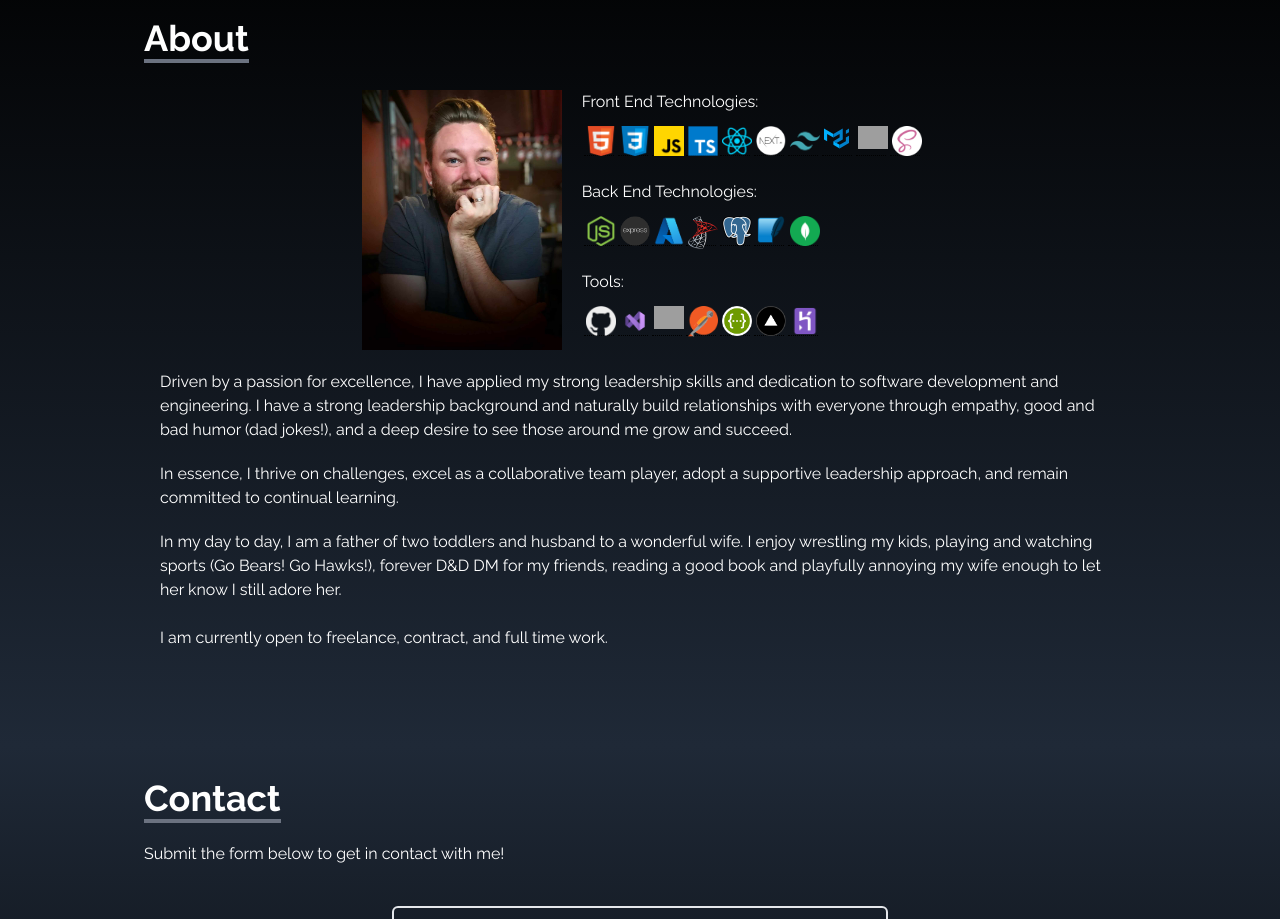
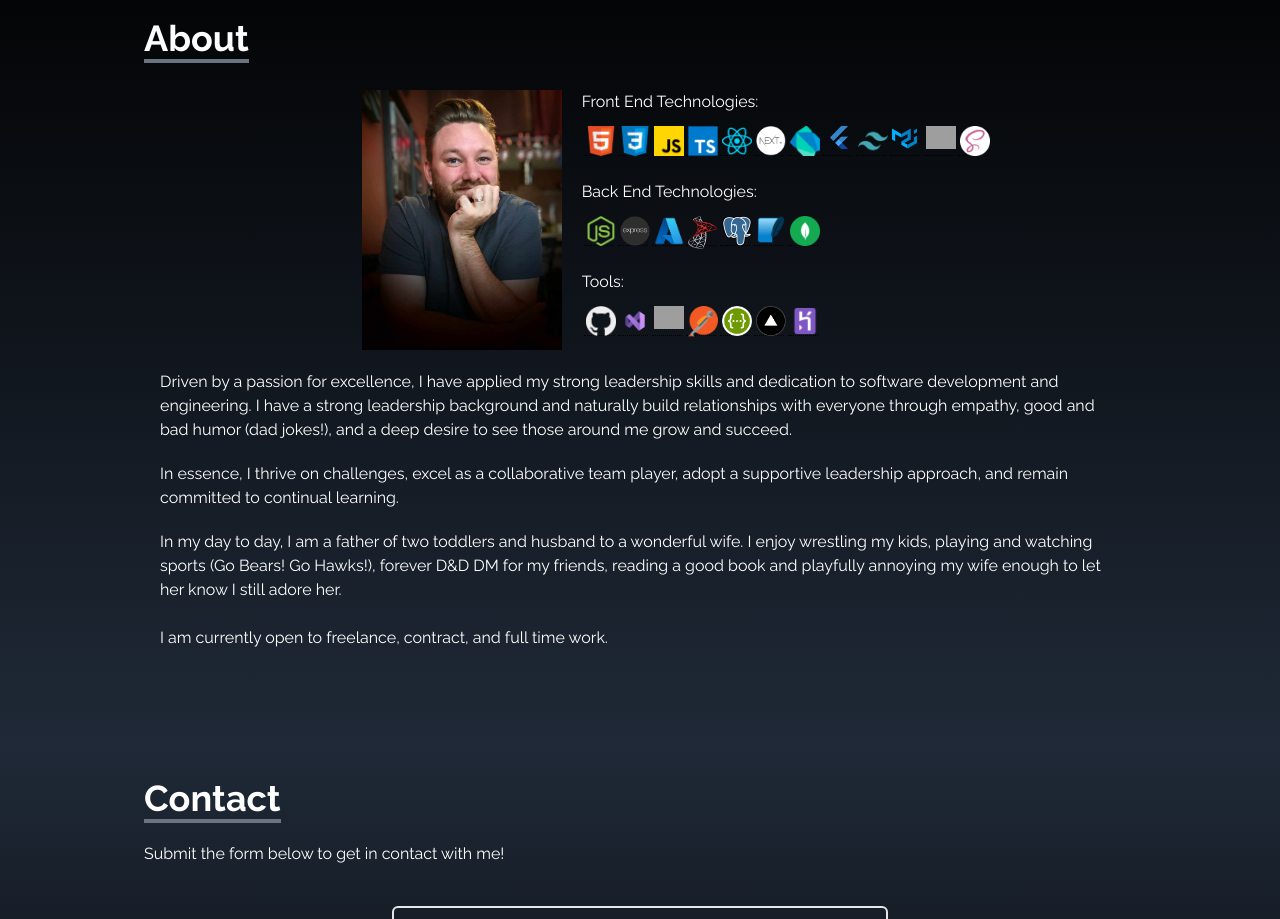
Before and after one commit to JohnnyValor/portfolio, a React (Create React App) app: page / in a window 1280 px wide. Shown: the part 1760-2679 px from the top of the page. Built offline with nearby package versions, Linux system fonts and the light colour scheme; grey boxes are pictures that could not be loaded.

Commit message:
Update About2.tsx

```diff
--- a/src/components/About2.tsx
+++ b/src/components/About2.tsx
@@ -28,6 +28,8 @@ import microsoftsql from '../assets/microsoftsql.png'
 import microsoftazure from '../assets/microsoftazure.png'
 import photo from '../assets/profile2.jpg'
 import swagger from '../assets/swagger.png'
+import dart from '../assets/dart.png'
+import flutter from '../assets/flutter.png'
 
 export default function About2() {
   return (
@@ -69,6 +71,14 @@ export default function About2() {
               <div className='tooltip'>
                 <img src={nextjs} alt="nextjs badge" />
                 <span className='tooltiptext'>Next.js</span>
+              </div>
+              <div className='tooltip'>
+                <img src={dart} alt="dart badge" />
+                <span className='tooltiptext'>Dart</span>
+              </div>
+              <div className='tooltip'>
+                <img src={flutter} alt="flutter badge" />
+                <span className='tooltiptext'>Flutter</span>
               </div>
               <div className="tooltip">
                 <img src={tailwind} alt="tailwind badge" />
```
